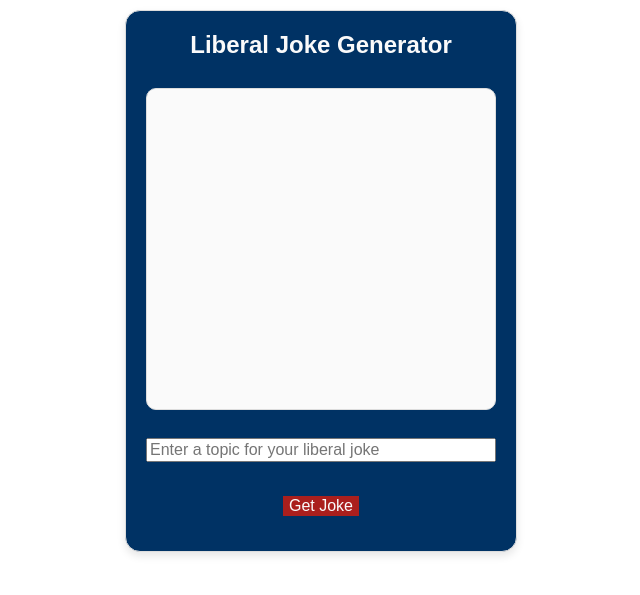
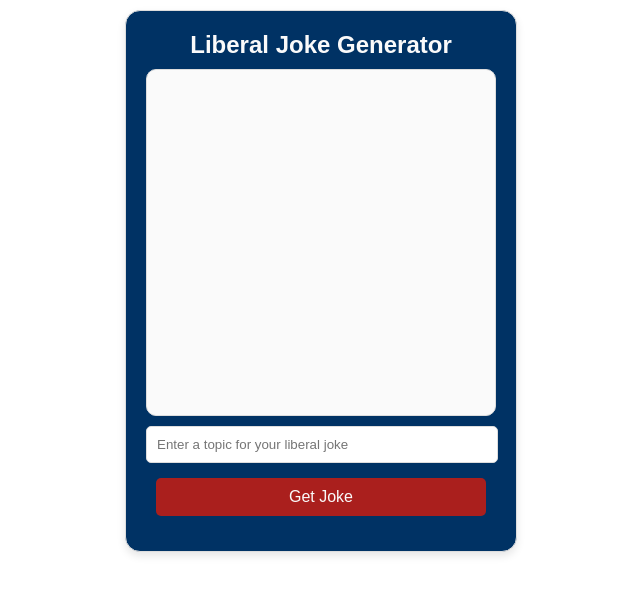
Before and after one commit to redelephantrepublican/joke-assistant, a Flask app: page / in a window 1280 px wide. Shown: the top 595 px of the page, without its empty margins (319-959 px from the left). Run offline with Flask 3, Linux system fonts and the light colour scheme.

Commit message:
Another class update

```diff
--- a/templates/index.html
+++ b/templates/index.html
@@ -71,12 +71,6 @@
     /* Add a border */
     margin-bottom: 10px;
     /* Space below the chatlogs area */
-    max-height: 300px;
-     /* Adjust the height as needed */
-    overflow-y: auto;
-    /* Show scrollbar when needed */
-}
-
 }
 /* Styling for #userInput and buttons */
 #userInput, button {
@@ -93,8 +87,6 @@
 #userInput {
     margin-bottom: 15px;
     /* Add margin at the bottom */
-    font-size: 16px;
-    /* Minimum size to prevent zooming on mobile */
 }
 /* Styling for buttons */
 button {
```
